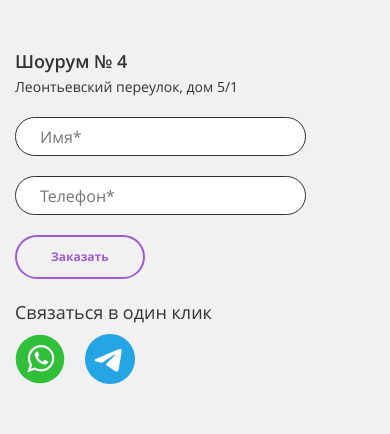
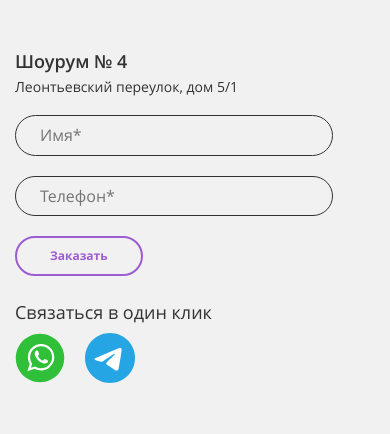
Before and after one commit to Oleg-Solovev/Blanchard, a plain HTML site: page index.html in a window 390 px wide. Shown: the part 8160-8594 px from the top of the page. Drawn offline with Linux system fonts and the light colour scheme.

Commit message:
#03 edit the form

```diff
--- a/css/media.css
+++ b/css/media.css
@@ -130,22 +130,25 @@
   .contacts__container {
     flex-direction: column;
     align-items: flex-start;
-    gap: 20px;
   }
 
   .contacts__title {
     margin-bottom: 7px;
   }
 
+  .contacts__descr {
+    margin-bottom: 19px;
+  }
+
   .contacts__form {
     width: 100%;
-    margin-bottom: 3px;
+    margin-bottom: 33px;
     padding-top: 4px;
   }
 
   .contacts__btn {
     max-width: 342px;
-    padding: 10px 40px;
+    padding: 10px 36px;
   }
 
   .footer {
@@ -247,11 +250,12 @@
   .contacts__form {
     flex-wrap: wrap;
     row-gap: 3px;
-    margin-bottom: 11px;
+    margin-bottom: 31px;
   }
 
   .form__input {
-    width: 296px;
+    max-width: 296px;
+    margin-bottom: 11px;
   }
 
   .contacts__btn {
@@ -479,10 +483,6 @@
     border-top: none
   }
 
-  .contacts__container {
-    gap: 12px;
-  }
-
   .contacts__title {
     font-size: 18px;
     margin-bottom: 2px;
@@ -490,16 +490,18 @@
 
   .contacts__descr {
     font-size: 14px;
+    margin-bottom: 10px;
   }
 
   .contacts__form {
     row-gap: 1px;
+    margin-bottom: 26px;
   }
 
   .form__input {
-    width: 263px;
-    height: 35px;
+    width: 100%;
     margin-bottom: 19px;
+    padding: 10px 24px;
   }
 
   .contacts__btn-text-min {
@@ -512,7 +514,7 @@
 
   .contacts__btn {
     font-size: 12px;
-    padding: 13px 34px;
+    padding: 11px 33px;
     max-width: 131px;
   }
 
@@ -553,6 +555,4 @@
     margin-bottom: 16px;
   }
 
-
-
 }
--- a/css/style.css
+++ b/css/style.css
@@ -588,7 +588,11 @@ svg {
 .contacts__container {
   display: flex;
   align-items: center;
-  gap: 80px;
+  justify-content: space-between;
+}
+
+.contacts__left {
+  max-width: 256px;
 }
 
 .contacts__descr {
@@ -597,20 +601,20 @@ svg {
 
 .form {
   display: flex;
-  padding-top: 10px;
   gap: 20px;
+  align-items: center;
+  max-width: 909px;
 }
 
 .form__input {
-  width: 242px;
-  padding-left: 24px;
+  max-width: 242px;
+  padding: 15px 38px;
   border: 1px solid #333;
   border-radius: 100px;
-  height: 47px;
   outline: none;
   color: #999;
   transition: background-color .3s ease-in-out;
-  margin-bottom: 8px;
+  background-color: transparent;
 }
 
 .form__label:hover .form__input {
@@ -618,11 +622,11 @@ svg {
 }
 
 .contacts__btn {
-  max-width: 329px;
+  max-width: 335px;
   word-wrap: break-word;
   border: 2px solid #9d5cd0;
   border-radius: 100px;
-  padding: 10px 33px;
+  padding: 12px 36px;
   font-size: 18px;
   font-weight: 700;
   color: #9d5cd0;
@@ -647,6 +651,10 @@ svg {
   background-color: var(--anime-dark-color);
   border: 3px solid var(--border-color);
   color: #fff;
+}
+
+.contacts__messager {
+  max-width: 275px;
 }
 
 .messager__text {
```
